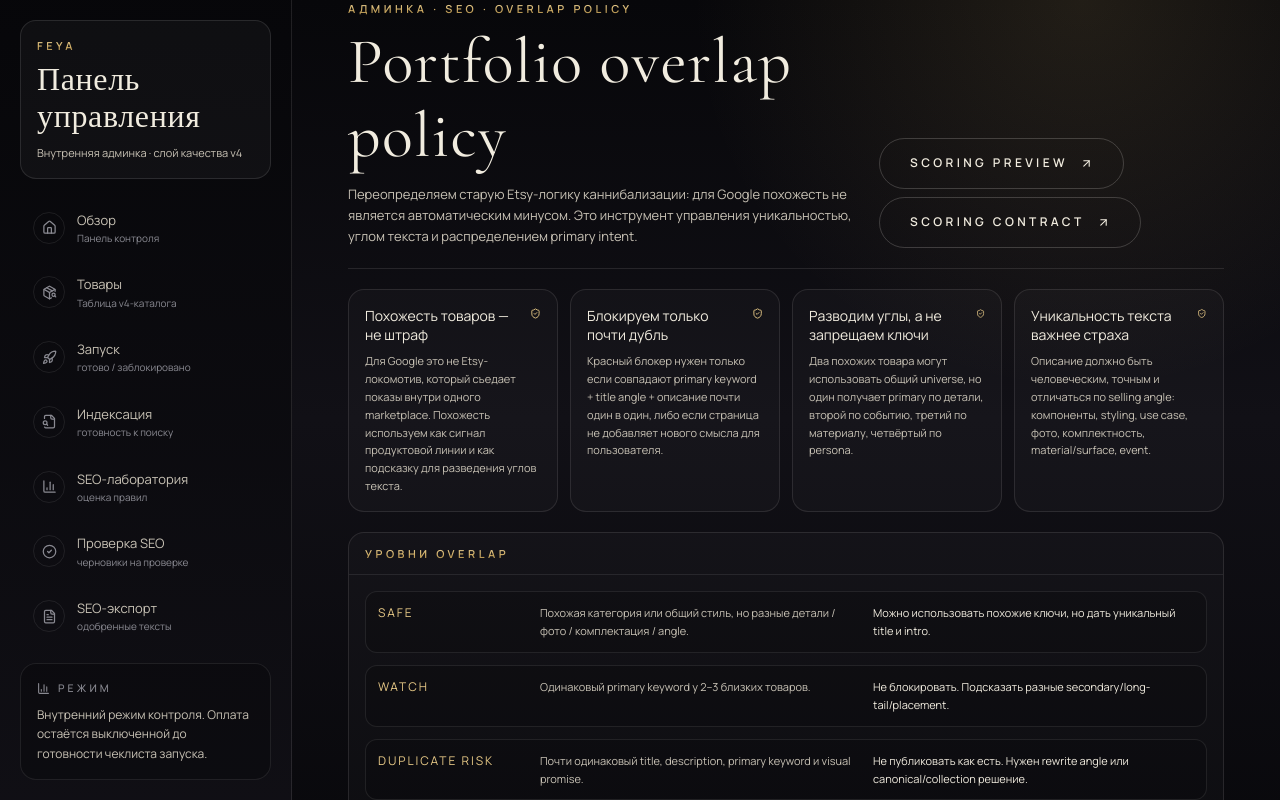
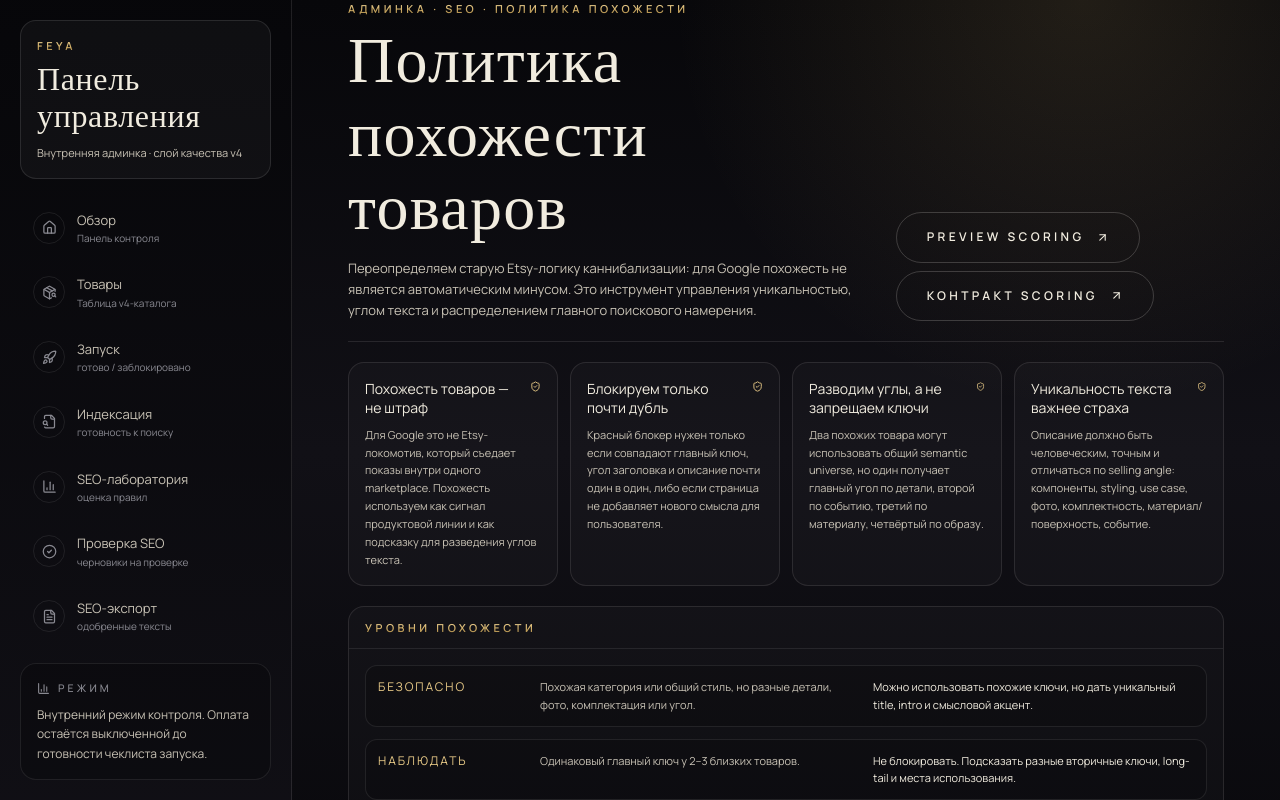
Before and after one commit to THEFEYA/feya-commerce, a Next.js app: page /admin/seo-engine/overlap-policy in a window 1280 px wide. Shown: the top 800 px of the page. Built offline with nearby package versions, Linux system fonts and the light colour scheme; a web font is replaced by a local one.

Commit message:
fix: localize overlap policy operator labels

```diff
--- a/app/admin/seo-engine/overlap-policy/page.tsx
+++ b/app/admin/seo-engine/overlap-policy/page.tsx
@@ -6,15 +6,15 @@ export const revalidate = 0;
 
 const DECISIONS = [
   { title: 'Похожесть товаров — не штраф', text: 'Для Google это не Etsy-локомотив, который съедает показы внутри одного marketplace. Похожесть используем как сигнал продуктовой линии и как подсказку для разведения углов текста.' },
-  { title: 'Блокируем только почти дубль', text: 'Красный блокер нужен только если совпадают primary keyword + title angle + описание почти один в один, либо если страница не добавляет нового смысла для пользователя.' },
-  { title: 'Разводим углы, а не запрещаем ключи', text: 'Два похожих товара могут использовать общий universe, но один получает primary по детали, второй по событию, третий по материалу, четвёртый по persona.' },
-  { title: 'Уникальность текста важнее страха', text: 'Описание должно быть человеческим, точным и отличаться по selling angle: компоненты, styling, use case, фото, комплектность, material/surface, event.' },
+  { title: 'Блокируем только почти дубль', text: 'Красный блокер нужен только если совпадают главный ключ, угол заголовка и описание почти один в один, либо если страница не добавляет нового смысла для пользователя.' },
+  { title: 'Разводим углы, а не запрещаем ключи', text: 'Два похожих товара могут использовать общий semantic universe, но один получает главный угол по детали, второй по событию, третий по материалу, четвёртый по образу.' },
+  { title: 'Уникальность текста важнее страха', text: 'Описание должно быть человеческим, точным и отличаться по selling angle: компоненты, styling, use case, фото, комплектность, материал/поверхность, событие.' },
 ];
 
 const LEVELS = [
-  { level: 'SAFE', rule: 'Похожая категория или общий стиль, но разные детали / фото / комплектация / angle.', action: 'Можно использовать похожие ключи, но дать уникальный title и intro.' },
-  { level: 'WATCH', rule: 'Одинаковый primary keyword у 2–3 близких товаров.', action: 'Не блокировать. Подсказать разные secondary/long-tail/placement.' },
-  { level: 'DUPLICATE RISK', rule: 'Почти одинаковый title, description, primary keyword и visual promise.', action: 'Не публиковать как есть. Нужен rewrite angle или canonical/collection решение.' },
+  { level: 'БЕЗОПАСНО', rule: 'Похожая категория или общий стиль, но разные детали, фото, комплектация или угол.', action: 'Можно использовать похожие ключи, но дать уникальный title, intro и смысловой акцент.' },
+  { level: 'НАБЛЮДАТЬ', rule: 'Одинаковый главный ключ у 2–3 близких товаров.', action: 'Не блокировать. Подсказать разные вторичные ключи, long-tail и места использования.' },
+  { level: 'РИСК ДУБЛЯ', rule: 'Почти одинаковый title, description, главный ключ и визуальное обещание.', action: 'Не публиковать как есть. Нужен новый угол текста или решение через коллекцию/canonical.' },
 ];
 
 export default function PortfolioOverlapPolicyPage() {
@@ -22,22 +22,22 @@ export default function PortfolioOverlapPolicyPage() {
     <section className="container-feya pt-7 pb-12">
       <div className="flex flex-col gap-4 lg:flex-row lg:items-end lg:justify-between border-b border-[rgba(216,214,211,.12)] pb-5 mb-5">
         <div>
-          <div className="eyebrow-gold mb-2">Админка · SEO · overlap policy</div>
-          <h1 className="font-tall text-bone leading-none" style={{ fontSize: 'clamp(34px,5vw,64px)' }}>Portfolio overlap policy</h1>
-          <p className="mt-3 max-w-3xl text-[13px] leading-relaxed text-[var(--bone-dim)]">Переопределяем старую Etsy-логику каннибализации: для Google похожесть не является автоматическим минусом. Это инструмент управления уникальностью, углом текста и распределением primary intent.</p>
+          <div className="eyebrow-gold mb-2">Админка · SEO · политика похожести</div>
+          <h1 className="font-tall text-bone leading-none" style={{ fontSize: 'clamp(34px,5vw,64px)' }}>Политика похожести товаров</h1>
+          <p className="mt-3 max-w-3xl text-[13px] leading-relaxed text-[var(--bone-dim)]">Переопределяем старую Etsy-логику каннибализации: для Google похожесть не является автоматическим минусом. Это инструмент управления уникальностью, углом текста и распределением главного поискового намерения.</p>
         </div>
-        <div className="flex flex-wrap gap-2"><Link href="/admin/seo-engine/scoring/preview" className="btn-ghost">Scoring preview <ArrowUpRight size={13} /></Link><Link href="/admin/seo-engine/scoring" className="btn-ghost">Scoring contract <ArrowUpRight size={13} /></Link></div>
+        <div className="flex flex-wrap gap-2"><Link href="/admin/seo-engine/scoring/preview" className="btn-ghost">Preview scoring <ArrowUpRight size={13} /></Link><Link href="/admin/seo-engine/scoring" className="btn-ghost">Контракт scoring <ArrowUpRight size={13} /></Link></div>
       </div>
 
       <div className="grid md:grid-cols-2 xl:grid-cols-4 gap-3 mb-5">{DECISIONS.map((item) => <div key={item.title} className="rounded-2xl border border-[rgba(216,214,211,.12)] bg-[rgba(255,255,255,.025)] p-4"><div className="flex items-start justify-between gap-3"><div className="text-bone text-[14px] leading-snug">{item.title}</div><ShieldCheck size={15} className="text-[var(--gold-warm)]" /></div><div className="mt-2 text-[11px] leading-relaxed text-[var(--bone-dim)]">{item.text}</div></div>)}</div>
 
       <div className="rounded-2xl border border-[rgba(216,214,211,.12)] bg-[rgba(255,255,255,.025)] overflow-hidden mb-5">
-        <div className="px-4 py-3 border-b border-[rgba(216,214,211,.10)]"><div className="eyebrow-gold">Уровни overlap</div></div>
+        <div className="px-4 py-3 border-b border-[rgba(216,214,211,.10)]"><div className="eyebrow-gold">Уровни похожести</div></div>
         <div className="p-4 space-y-3">{LEVELS.map((item) => <div key={item.level} className="grid md:grid-cols-[150px_1fr_1fr] gap-3 rounded-xl border border-[rgba(216,214,211,.10)] bg-black/15 p-3"><div className="text-[var(--gold-warm)] text-[12px] uppercase tracking-[0.16em]">{item.level}</div><div className="text-[11px] leading-relaxed text-[var(--bone-dim)]">{item.rule}</div><div className="text-[11px] leading-relaxed text-bone">{item.action}</div></div>)}</div>
       </div>
 
       <div className="rounded-2xl border border-[rgba(216,214,211,.12)] bg-[rgba(255,255,255,.025)] p-4 text-[12px] leading-relaxed text-[var(--bone-dim)]">
-        Итоговое правило для системы: overlap снижает уверенность только при почти полном дубле. В остальных случаях он помогает выбрать уникальный angle: component-first, event-first, material-first, persona-first или collection-first. Поэтому в scoring это не штраф, а provisional portfolio differentiation layer.
+        Итоговое правило для системы: похожесть снижает уверенность только при почти полном дубле. В остальных случаях она помогает выбрать уникальный угол: через деталь товара, событие, материал, образ или коллекцию. Поэтому в scoring это не штраф, а слой разведения товарного портфеля.
       </div>
     </section>
   </main>;
```
